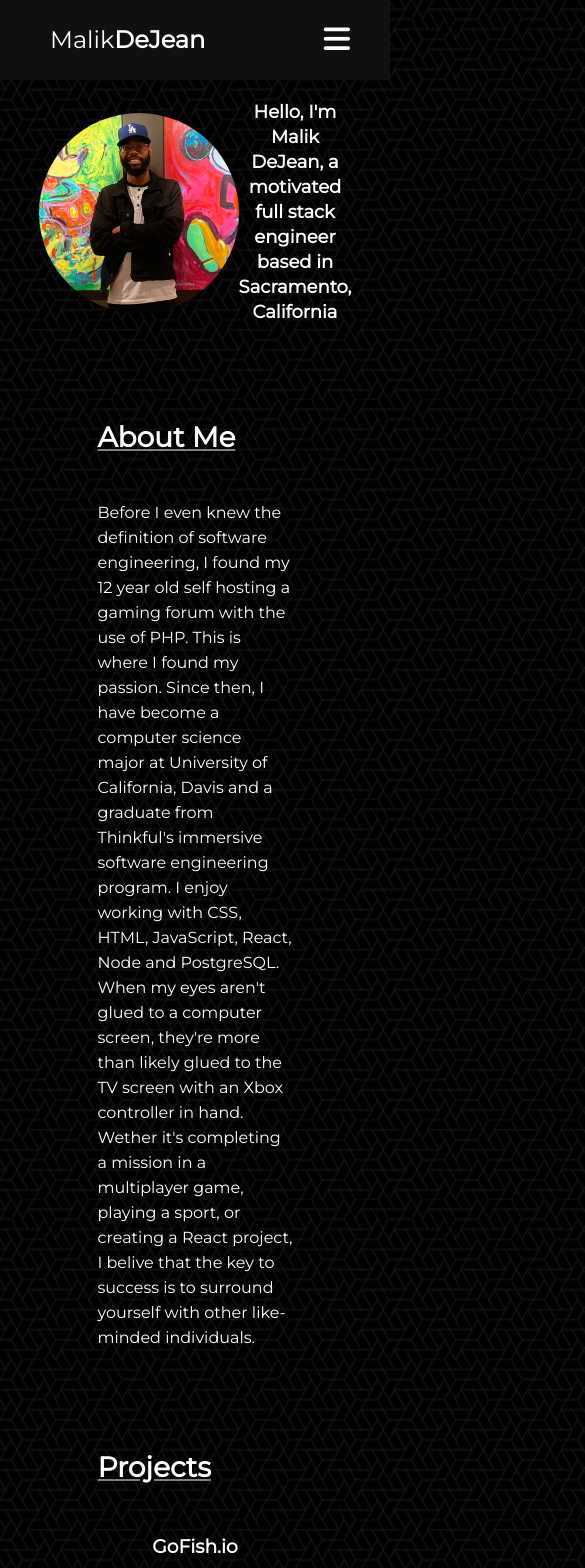
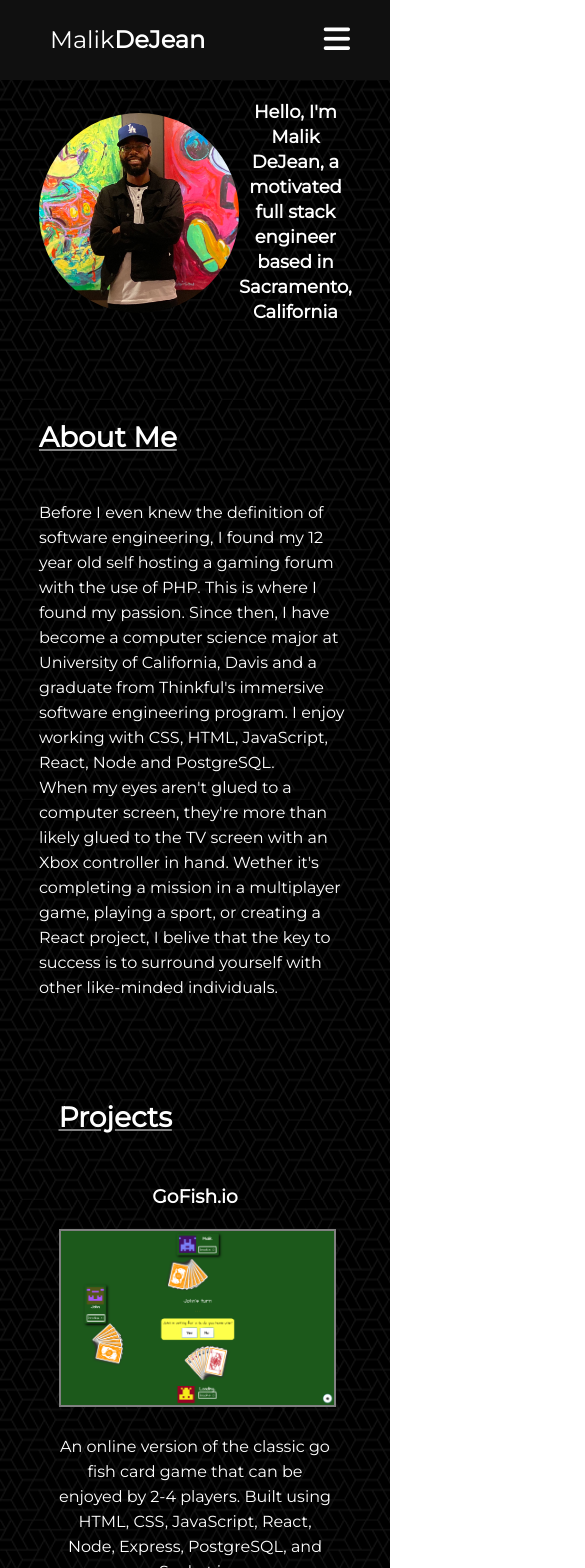
Before and after one commit to M-DeJean/portfolio-mdejean, a React (Create React App) app: page / in a window 390 px wide. Shown: the top 1568 px of the page, 585 px wide, since content can reach past the window. Built offline with nearby package versions, Linux system fonts and the light colour scheme.

Commit message:
mobile styling complete

```diff
--- a/src/components/About/About.css
+++ b/src/components/About/About.css
@@ -1,7 +1,7 @@
 
 
 .group{
-    width: 50%;
+    width: 70%;
     color: white;
     padding-top: 100px;
     margin: auto;
@@ -12,6 +12,7 @@
 .greetings{
     display: flex;
     justify-content: center;
+    justify-content: space-between;
     align-items: center;
     padding-bottom: 100px;
 }
@@ -30,3 +31,9 @@
 .about-me{
     margin-bottom: 50px;
 }
+
+@media(max-width: 600px){
+    .group{
+        width: 80%;
+    }
+}
--- a/src/components/Contact/Contact.css
+++ b/src/components/Contact/Contact.css
@@ -1,5 +1,5 @@
 .contact{
-    width: 50%;
+    width: 70%;
     margin: auto;
     padding-bottom:20px;
     color: white;
@@ -18,10 +18,13 @@
     display: flex;
     justify-content: space-evenly;
     flex-direction: column;
-
 }
 
 .contact-icon .icon{
     text-align: center;
     margin-bottom: 25px;
 }
+
+.icon i{
+    font-size: xx-large;
+}
--- a/src/components/Contact/Contact.js
+++ b/src/components/Contact/Contact.js
@@ -10,7 +10,7 @@ export default class Contact extends Component {
 
                     <div className="icon">
                         <h3>GitHub</h3>
-                        <i className="fab fa-github"></i>
+                        <i className="fab fa-github-square"></i>
                     </div>
                     <div className="icon">
                         <h3>Linkedin</h3>
@@ -20,6 +20,10 @@ export default class Contact extends Component {
                         <h3>Email</h3>
                         <i className="far fa-envelope"></i>
                     </div>
+                    <div className="icon">
+                        <h3>Twitter</h3>
+                        <i className="fab fa-twitter-square"></i>
+                    </div>
                 </div>
             </div>
         )
--- a/src/components/Projects/Projects.css
+++ b/src/components/Projects/Projects.css
@@ -1,6 +1,6 @@
 .projects{
     color: white;
-    width: 50%;
+    width: 70%;
     margin: 100px auto;
 }
 
@@ -22,18 +22,20 @@
     margin-bottom: 0px;
 }
 
- .project#spaced img{
-    width: 599px;
-     height: 380px;
+ .project img{
+    /* width: 599px;
+     height: 380px; */
+     width: 100%;
+     height: 25%;
      margin: 20px 0px;
      border: 2px solid gray;
 }
 
-.project#spaced img:hover{
+.project img:hover{
     border: 2px solid white;
 }
 
- .project#gofish img{
+ /* .project#gofish img{
      width: 599px;
      height: 380px;
      margin: 20px 0px;
@@ -53,17 +55,11 @@
 
 .project#techfighter img:hover{
     border: 2px solid white;
+} */
+
+@media(max-width: 600px){
+    .project img{
+        width: 100%;
+        height: 25%;
+    }
 }
-.project .landscape i{
-    padding-left: 100px;
-}
-
-.project .landscape{
-    width: 200px;
-    height: 127px;
-}
-
-.project .portrait{
-    width: 92px;
-    height: 200px;
-}
```
Also changed, not shown: 1 other file (tests, documents, lock files or other folders).
